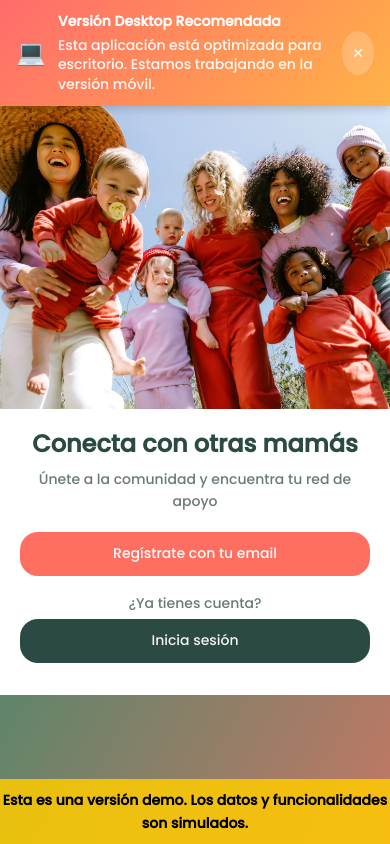
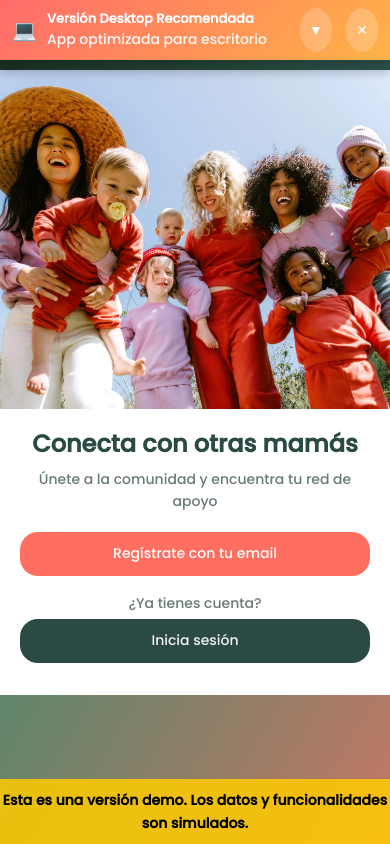
Before and after one commit to Imleiva/mommatch_demo, a React (Create React App) app in the folder frontend/: page /matches in a window 390 px wide. Shown: the top 844 px of the page. Built offline with nearby package versions, Linux system fonts and the light colour scheme.

Commit message:
fix: make mobile banner minimizable and less intrusive

```diff
--- a/frontend/src/components/MobileWarning.css
+++ b/frontend/src/components/MobileWarning.css
@@ -8,7 +8,11 @@
   color: white;
   z-index: 10000;
   box-shadow: 0 2px 10px rgba(0, 0, 0, 0.2);
-  animation: slideDown 0.3s ease-out;
+  transition: all 0.3s ease;
+}
+
+.mobile-warning-banner.minimized {
+  cursor: pointer;
 }
 
 @keyframes slideDown {
@@ -23,42 +27,68 @@
 .mobile-warning-content {
   display: flex;
   align-items: center;
-  gap: 12px;
-  padding: 12px 16px;
+  gap: 10px;
+  padding: 8px 12px;
   max-width: 100%;
+  animation: slideDown 0.3s ease-out;
 }
 
 .mobile-warning-icon {
-  font-size: 24px;
+  font-size: 20px;
   flex-shrink: 0;
 }
 
 .mobile-warning-text {
   flex: 1;
-  font-size: 13px;
-  line-height: 1.4;
+  font-size: 12px;
+  line-height: 1.3;
+  min-width: 0;
 }
 
 .mobile-warning-text strong {
   display: block;
-  font-size: 14px;
-  margin-bottom: 4px;
+  font-size: 13px;
+  margin-bottom: 2px;
   font-weight: 600;
 }
 
 .mobile-warning-text p {
   margin: 0;
   opacity: 0.95;
-  font-size: 12px;
+  font-size: 11px;
+  white-space: nowrap;
+  overflow: hidden;
+  text-overflow: ellipsis;
+}
+
+.mobile-warning-minimize {
+  background: rgba(255, 255, 255, 0.2);
+  border: none;
+  color: white;
+  font-size: 14px;
+  width: 28px;
+  height: 28px;
+  border-radius: 50%;
+  cursor: pointer;
+  flex-shrink: 0;
+  display: flex;
+  align-items: center;
+  justify-content: center;
+  transition: background 0.2s ease;
+  margin-right: 4px;
+}
+
+.mobile-warning-minimize:hover {
+  background: rgba(255, 255, 255, 0.3);
 }
 
 .mobile-warning-close {
   background: rgba(255, 255, 255, 0.2);
   border: none;
   color: white;
-  font-size: 18px;
-  width: 32px;
-  height: 32px;
+  font-size: 16px;
+  width: 28px;
+  height: 28px;
   border-radius: 50%;
   cursor: pointer;
   flex-shrink: 0;
@@ -72,9 +102,19 @@
   background: rgba(255, 255, 255, 0.3);
 }
 
-/* Ajustar el padding del body cuando el banner está visible */
-body.mobile-warning-active {
-  padding-top: 80px;
+/* Banner minimizado */
+.mobile-warning-minimized {
+  padding: 6px 12px;
+  text-align: center;
+  font-size: 11px;
+  font-weight: 500;
+  cursor: pointer;
+  transition: all 0.2s ease;
+  animation: slideDown 0.3s ease-out;
+}
+
+.mobile-warning-minimized:active {
+  background: rgba(0, 0, 0, 0.1);
 }
 
 /* Responsive - solo visible en móvil */
--- a/frontend/src/components/MobileWarning.js
+++ b/frontend/src/components/MobileWarning.js
@@ -3,7 +3,8 @@ import "./MobileWarning.css";
 
 const MobileWarning = () => {
   const [isMobile, setIsMobile] = useState(false);
-  const [isVisible, setIsVisible] = useState(true);
+  const [isMinimized, setIsMinimized] = useState(false);
+  const [isDismissed, setIsDismissed] = useState(false);
 
   useEffect(() => {
     const checkIfMobile = () => {
@@ -17,24 +18,37 @@ const MobileWarning = () => {
     return () => window.removeEventListener("resize", checkIfMobile);
   }, []);
 
-  if (!isMobile || !isVisible) return null;
+  if (!isMobile || isDismissed) return null;
 
   return (
-    <div className="mobile-warning-banner">
+    <div className={`mobile-warning-banner ${isMinimized ? 'minimized' : ''}`}>
+      {!isMinimized ? (
         <div className="mobile-warning-content">
           <span className="mobile-warning-icon">💻</span>
           <div className="mobile-warning-text">
             <strong>Versión Desktop Recomendada</strong>
-          <p>Esta aplicación está optimizada para escritorio. Estamos trabajando en la versión móvil.</p>
+            <p>App optimizada para escritorio</p>
           </div>
           <button
+            className="mobile-warning-minimize"
+            onClick={() => setIsMinimized(true)}
+            aria-label="Minimizar"
+          >
+            ▼
+          </button>
+          <button
             className="mobile-warning-close"
-          onClick={() => setIsVisible(false)}
-          aria-label="Cerrar aviso"
+            onClick={() => setIsDismissed(true)}
+            aria-label="Cerrar"
           >
             ✕
           </button>
         </div>
+      ) : (
+        <div className="mobile-warning-minimized" onClick={() => setIsMinimized(false)}>
+          💻 Ver en Desktop • Toca para expandir
+        </div>
+      )}
     </div>
   );
 };
```
Lines whose indentation alone changed are shown as unchanged.
